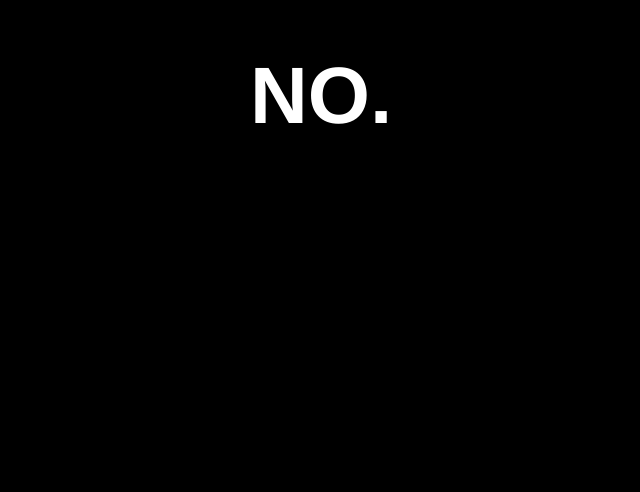
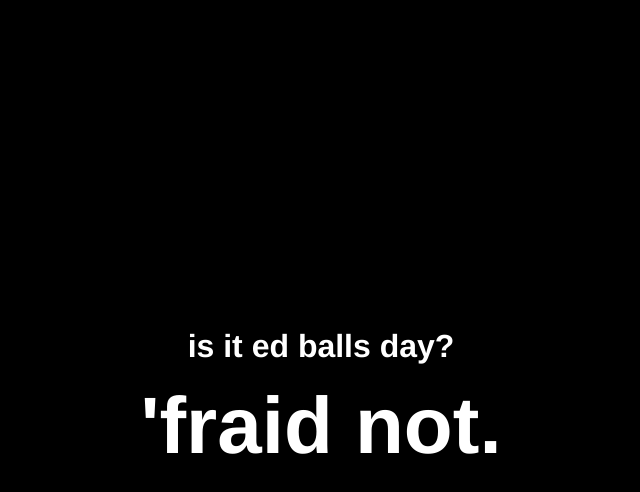
Before and after one commit to lukeberry99/isitedballsday, a plain HTML site: page index.html in a window 1280 px wide. Shown: the whole page, without its empty margins (319-959 px from the left). Drawn offline with Linux system fonts and the light colour scheme.

Commit message:
pimp some things

```diff
--- a/index.html
+++ b/index.html
@@ -13,13 +13,14 @@
   <meta charset="utf-8" />
   <meta http-equiv="X-UA-Compatible" content="IE=edge">
 
-  <title>Is It Ed Balls Day?</title>
+  <title>is it ed balls day?</title>
 
   <meta name="viewport" content="width=device-width, initial-scale=1">
   <link rel="stylesheet" type="text/css" media="screen" href="main.css" />
 </head>
 <body>
   <div class="container">
+    <h2>is it ed balls day?</h2>
     <h1 id="edBallsMotherfucker"></h1>
   </div>
 
--- a/main.css
+++ b/main.css
@@ -5,18 +5,21 @@
 html, body {
   height: 100%;
   background: black;
+  color: white;
+  font-family: helvetica, arial;
 }
-.comntainer {
+.container {
+  display: flex;
+  flex-direction: column;
+  justify-content: center;
+  text-align: center;
   height: 100%;
+  width: 100%;
+}
+h2 {
+  font-size: 2em;
 }
 h1 {
-  margin-top: 50px;
-  display: flex;
-  justify-content: center;
-  align-self: center;
-  width: 100%;
-  height: 100%;
-  color: white;
+  margin-top: 15px;
   font-size: 5em;
-  font-family: helvetica, arial;
 }
--- a/main.js
+++ b/main.js
@@ -3,10 +3,37 @@ const currentDate = {
   month: new Date().getMonth() + 1
 }
 
-const message = "NO."
+const noVariations = [
+  "no",
+  "uh-uh",
+  "nix",
+  "nope",
+  "nay",
+  "nah",
+  "negative",
+  "no siree",
+  "not likely",
+  "'fraid not"
+]
+
+const yesVariations = [
+  "yes",
+  "yea",
+  "affirmative",
+  "aye aye",
+  "uh-huh",
+  "yup",
+  "ja",
+  "sure is",
+  "fo' shizzle",
+  "sure",
+  "yessir"
+]
+
+let message = noVariations[Math.floor(Math.random() * noVariations.length)]
 
 if (currentDate.day === 28 && currentDate.month === 4) {
-  message = "YES."
+  message = yesVariations[Math.floor(Math.random() * yesVariations.length)]
 }
 
-document.getElementById('edBallsMotherfucker').innerHTML = message
+document.getElementById('edBallsMotherfucker').innerHTML = `${message}.`
```
